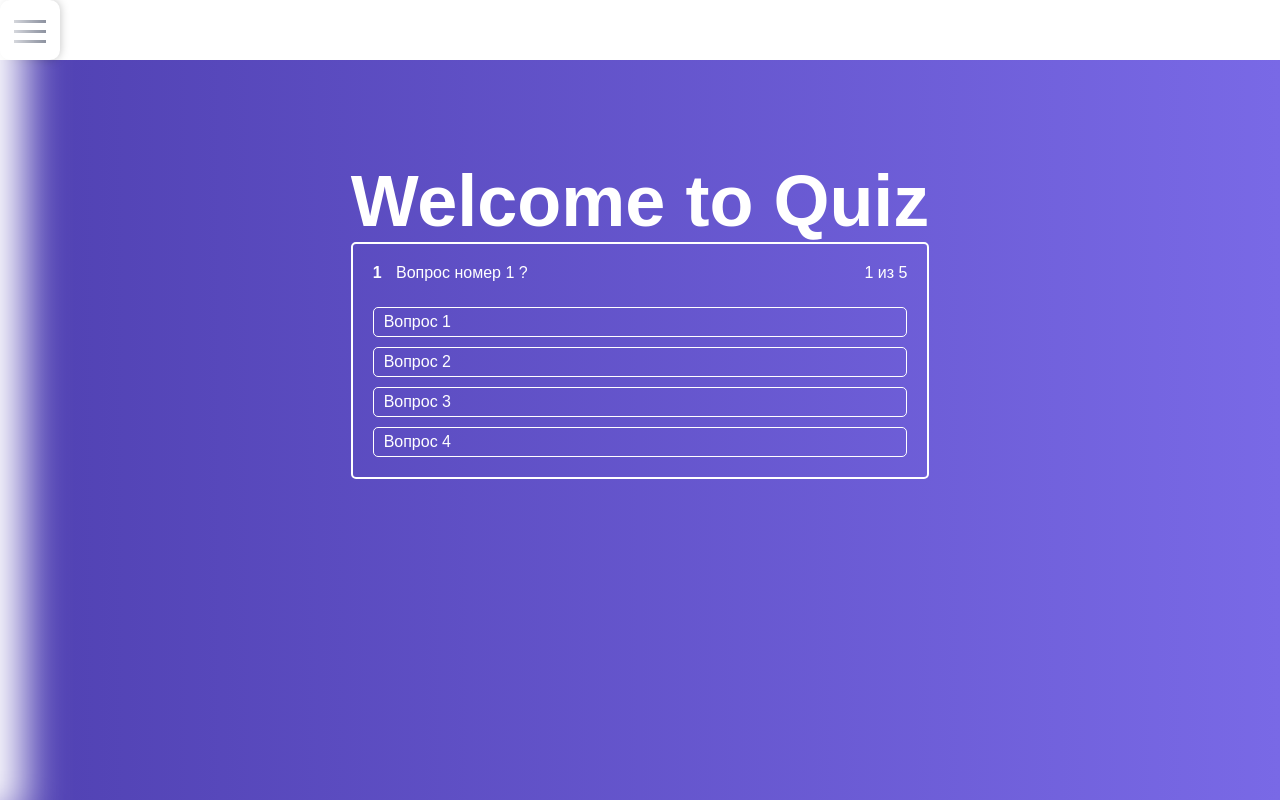
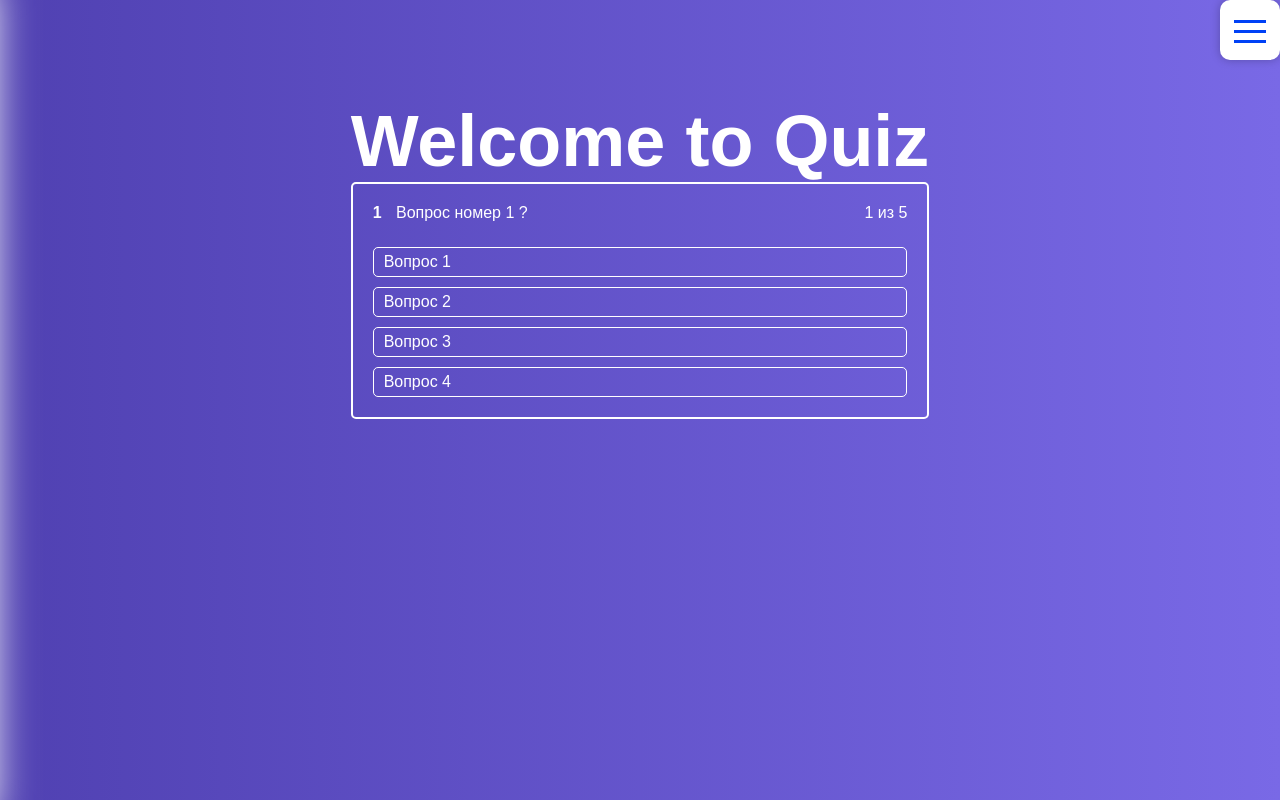
Before and after one commit to FilippSchastnyi/Quiz, a React (Create React App) app: page / in a window 1280 px wide. Built offline with nearby package versions, Linux system fonts and the light colour scheme.

Commit message:
add Nav and burger

```diff
--- a/src/components/Navigation/Nav.module.scss
+++ b/src/components/Navigation/Nav.module.scss
@@ -13,7 +13,7 @@
   box-shadow: 4px 0px 40px 20px white;
 
   &.close{
-    transform: translateX(-100%);
+    transform: translateX(-110%);
   }
 
   aside{
--- a/src/components/UI/Burger/Burger.module.scss
+++ b/src/components/UI/Burger/Burger.module.scss
@@ -1,5 +1,6 @@
 .Burger {
-  position: relative;
+  position: absolute;
+  right: 0;
   background: #fff;
   box-shadow: 0px 0px 10px rgba(0, 0, 0, 0.25);
   border-radius: 10px;
@@ -11,7 +12,7 @@
     display: block;
     width: 32px;
     height: 3px;
-    background-color: #7C8292;
+    background-color: #0041f6;
     top: 50%;
     left: 50%;
     transform: translateX(-50%);
@@ -24,7 +25,7 @@
       display: block;
       width: 32px;
       height: 3px;
-      background-color: #7C8292;
+      background-color: #0041f6;
       transition: all 0.3s ease;
     }
 
@@ -34,7 +35,6 @@
   }
 
   &.open {
-    transform: translateX(300px);
     i {
       background-color: transparent;
 
```
